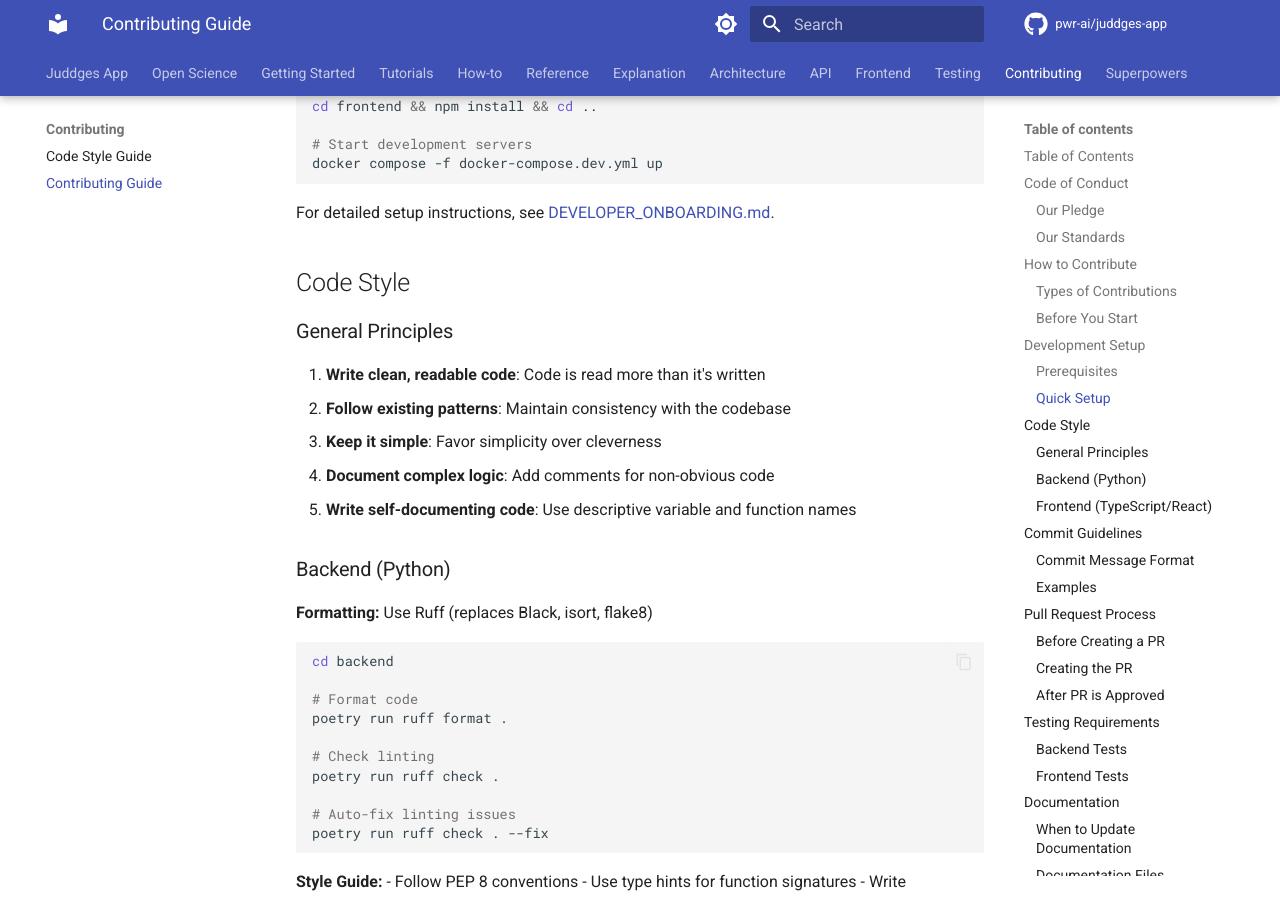
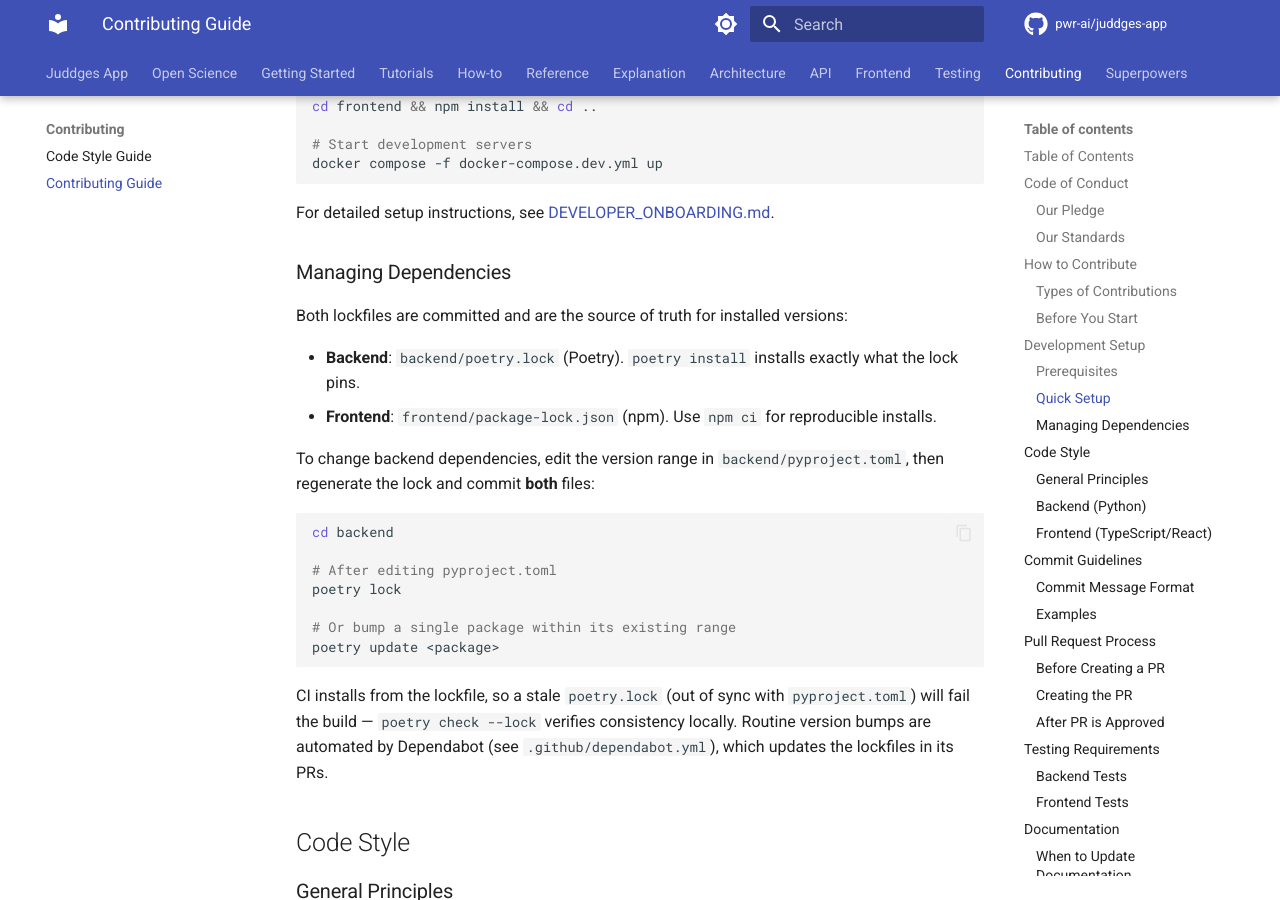
Before and after one commit to pwr-ai/juddges-app, an MkDocs documentation site: the page built from docs/contributing/CONTRIBUTING.md, in a window 1280 px wide and 900 px high, scrolled down 2286 px. Built offline with MkDocs 1.6.1 and Material for MkDocs 9.7.7, drawn with Linux system fonts in a browser that asks for light colours; comment, search, counter and statistics services are not loaded.

Commit message:
docs: document committed poetry.lock workflow
- CONTRIBUTING: add Managing Dependencies section (lockfiles as source
  of truth, poetry lock / poetry update workflow, dependabot note)
- troubleshooting: add stale-lock failure entry
- CLAUDE.md: note lockfile policy for backend dependency changes

````diff
--- a/docs/contributing/CONTRIBUTING.md
+++ b/docs/contributing/CONTRIBUTING.md
@@ -89,6 +89,27 @@ docker compose -f docker-compose.dev.yml up
 ```
 
 For detailed setup instructions, see [DEVELOPER_ONBOARDING.md](../getting-started/DEVELOPER_ONBOARDING.md).
+
+### Managing Dependencies
+
+Both lockfiles are committed and are the source of truth for installed versions:
+
+- **Backend**: `backend/poetry.lock` (Poetry). `poetry install` installs exactly what the lock pins.
+- **Frontend**: `frontend/package-lock.json` (npm). Use `npm ci` for reproducible installs.
+
+To change backend dependencies, edit the version range in `backend/pyproject.toml`, then regenerate the lock and commit **both** files:
+
+```bash
+cd backend
+
+# After editing pyproject.toml
+poetry lock
+
+# Or bump a single package within its existing range
+poetry update <package>
+```
+
+CI installs from the lockfile, so a stale `poetry.lock` (out of sync with `pyproject.toml`) will fail the build — `poetry check --lock` verifies consistency locally. Routine version bumps are automated by Dependabot (see `.github/dependabot.yml`), which updates the lockfiles in its PRs.
 
 ## Code Style
 
````
Also changed, not shown: CLAUDE.md (+2 -0 lines), docs/how-to/troubleshooting.md (+20 -0 lines).
